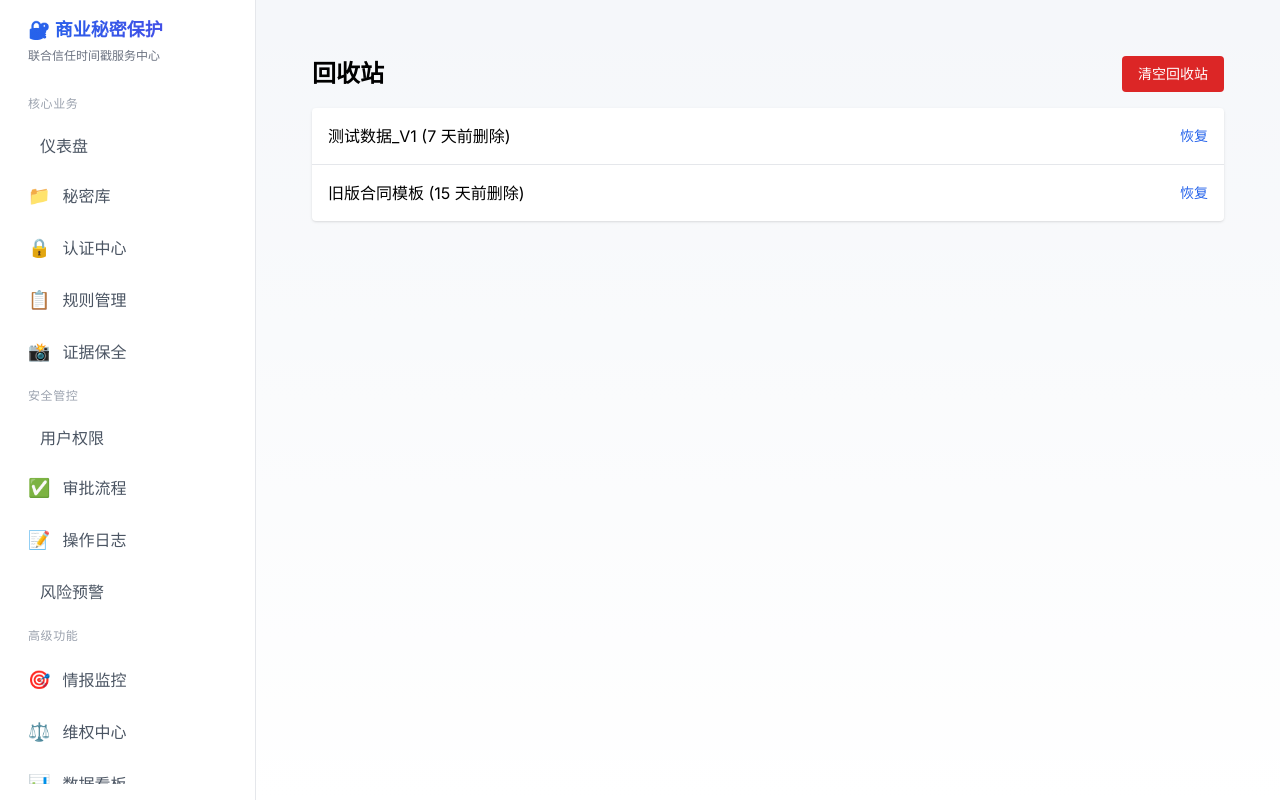
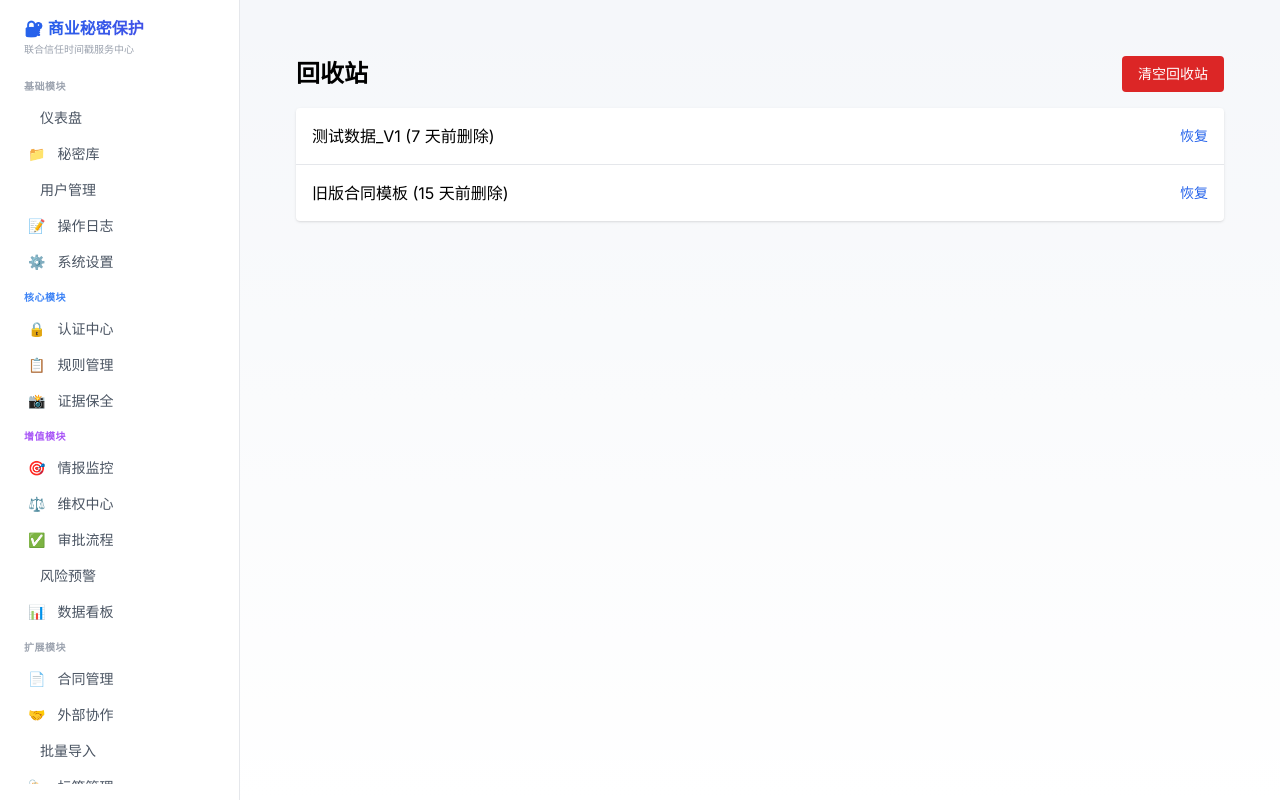
Before and after one commit to smknisyvecrix/trade-secret-demo, a Next.js app: page /recycle in a window 1280 px wide. Built offline with nearby package versions, Linux system fonts and the light colour scheme.

Commit message:
refactor: 重新设计侧边栏为四类模块结构（基础/核心/增值/扩展）

```diff
--- a/src/app/layout.tsx
+++ b/src/app/layout.tsx
@@ -19,50 +19,67 @@ function NavItem({ href, icon, label }: { href: string; icon: string; label: str
   return (
     <Link
       href={href}
-      className={`flex items-center gap-3 px-3 py-2.5 rounded-lg transition-all duration-200 ${
+      className={`flex items-center gap-3 px-3 py-2 rounded-lg transition-all duration-200 text-sm ${
         isActive
-          ? 'bg-gradient-to-r from-blue-50 to-indigo-50 text-blue-600 font-semibold shadow-sm'
+          ? 'bg-blue-50 text-blue-600 font-semibold'
           : 'text-gray-600 hover:bg-gray-100 hover:text-gray-900'
       }`}
     >
-      <span className="text-lg">{icon}</span>
+      <span>{icon}</span>
       <span>{label}</span>
-      {isActive && <span className="ml-auto w-2 h-2 bg-blue-600 rounded-full"></span>}
+      {isActive && <span className="ml-auto w-1.5 h-1.5 bg-blue-600 rounded-full"></span>}
     </Link>
   );
 }
 
 function Sidebar() {
   return (
-    <div className="w-64 bg-white border-r border-gray-200 h-screen sticky top-0 p-4 flex flex-col">
-      <div className="mb-6 px-3">
-        <h1 className="text-lg font-bold bg-gradient-to-r from-blue-600 to-indigo-600 bg-clip-text text-transparent">
+    <div className="w-60 bg-white border-r border-gray-200 h-screen sticky top-0 p-4 flex flex-col">
+      <div className="mb-4 px-2">
+        <h1 className="text-base font-bold bg-gradient-to-r from-blue-600 to-indigo-600 bg-clip-text text-transparent">
           🔐 商业秘密保护
         </h1>
-        <p className="text-xs text-gray-500 mt-1">联合信任时间戳服务中心</p>
+        <p className="text-[10px] text-gray-400 mt-0.5">联合信任时间戳服务中心</p>
       </div>
 
       <nav className="flex-1 overflow-y-auto space-y-1">
-        <p className="text-xs text-gray-400 px-3 py-2 font-medium uppercase tracking-wider">核心业务</p>
+        {/* 基础模块类 */}
+        <div className="mb-1">
+          <p className="text-[10px] text-gray-400 px-2 py-1.5 font-bold uppercase tracking-wider">基础模块</p>
           <NavItem href="/" icon="" label="仪表盘" />
           <NavItem href="/secrets" icon="📁" label="秘密库" />
+          <NavItem href="/users" icon="" label="用户管理" />
+          <NavItem href="/logs" icon="📝" label="操作日志" />
+          <NavItem href="/settings" icon="⚙️" label="系统设置" />
+        </div>
+
+        {/* 核心模块类 */}
+        <div className="mb-1">
+          <p className="text-[10px] text-blue-500 px-2 py-1.5 font-bold uppercase tracking-wider">核心模块</p>
           <NavItem href="/certifications" icon="🔒" label="认证中心" />
           <NavItem href="/rules" icon="📋" label="规则管理" />
           <NavItem href="/evidence" icon="📸" label="证据保全" />
+        </div>
 
-        <p className="text-xs text-gray-400 px-3 py-2 mt-4 font-medium uppercase tracking-wider">安全管控</p>
-        <NavItem href="/users" icon="" label="用户权限" />
-        <NavItem href="/approvals" icon="✅" label="审批流程" />
-        <NavItem href="/logs" icon="📝" label="操作日志" />
-        <NavItem href="/alerts" icon="️" label="风险预警" />
-
-        <p className="text-xs text-gray-400 px-3 py-2 mt-4 font-medium uppercase tracking-wider">高级功能</p>
+        {/* 增值模块类 */}
+        <div className="mb-1">
+          <p className="text-[10px] text-purple-500 px-2 py-1.5 font-bold uppercase tracking-wider">增值模块</p>
           <NavItem href="/intelligence" icon="🎯" label="情报监控" />
           <NavItem href="/rights-protection" icon="⚖️" label="维权中心" />
+          <NavItem href="/approvals" icon="✅" label="审批流程" />
+          <NavItem href="/alerts" icon="️" label="风险预警" />
           <NavItem href="/dashboard" icon="📊" label="数据看板" />
+        </div>
 
-        <p className="text-xs text-gray-400 px-3 py-2 mt-4 font-medium uppercase tracking-wider">系统</p>
-        <NavItem href="/settings" icon="⚙️" label="系统设置" />
+        {/* 扩展模块类 */}
+        <div className="mb-1">
+          <p className="text-[10px] text-gray-400 px-2 py-1.5 font-bold uppercase tracking-wider">扩展模块</p>
+          <NavItem href="/contracts" icon="📄" label="合同管理" />
+          <NavItem href="/collaboration" icon="🤝" label="外部协作" />
+          <NavItem href="/batch-import" icon="" label="批量导入" />
+          <NavItem href="/tags" icon="🏷️" label="标签管理" />
+          <NavItem href="/recycle" icon="🗑️" label="回收站" />
+        </div>
       </nav>
     </div>
   );
```
Lines whose indentation alone changed are shown as unchanged.
